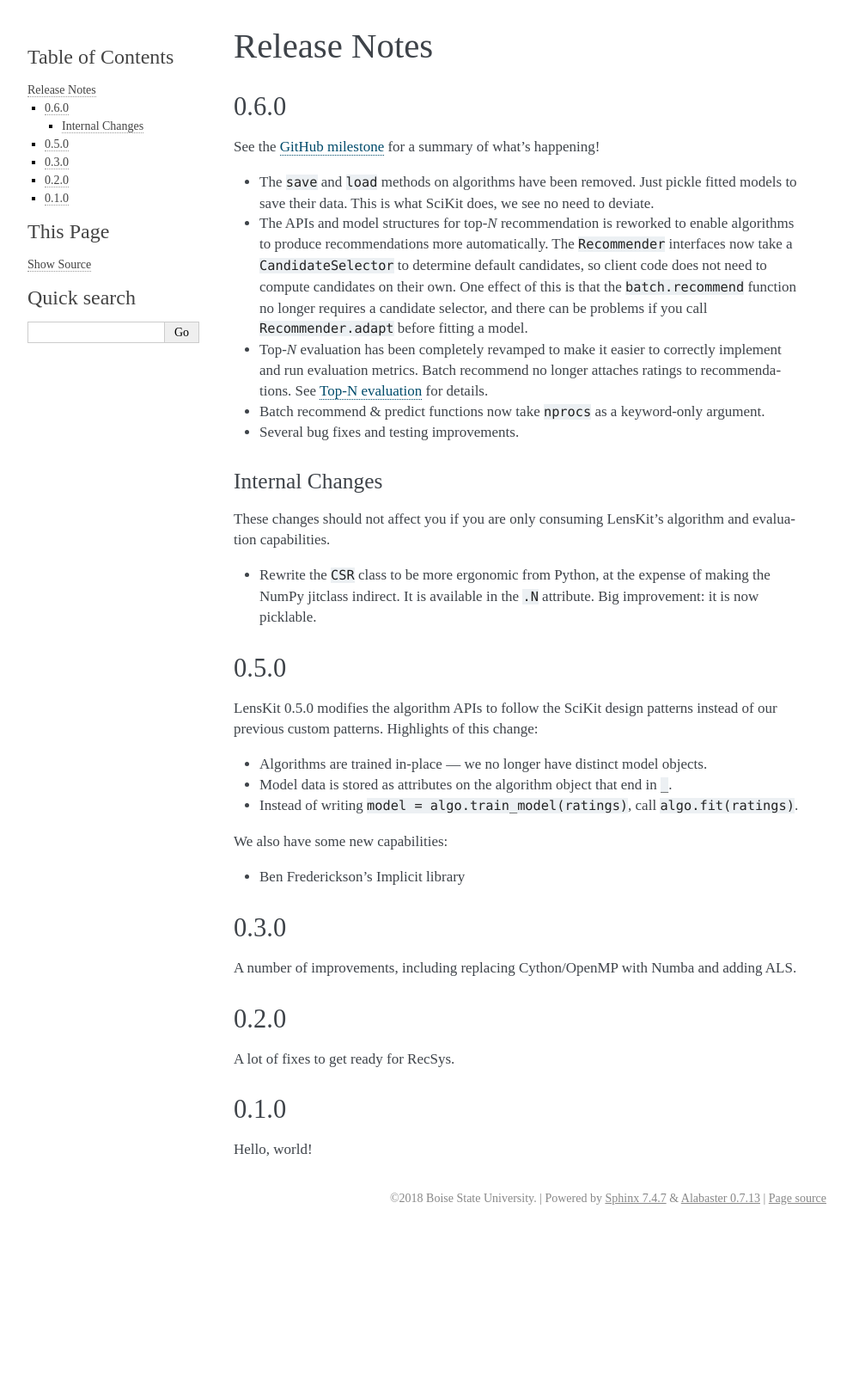
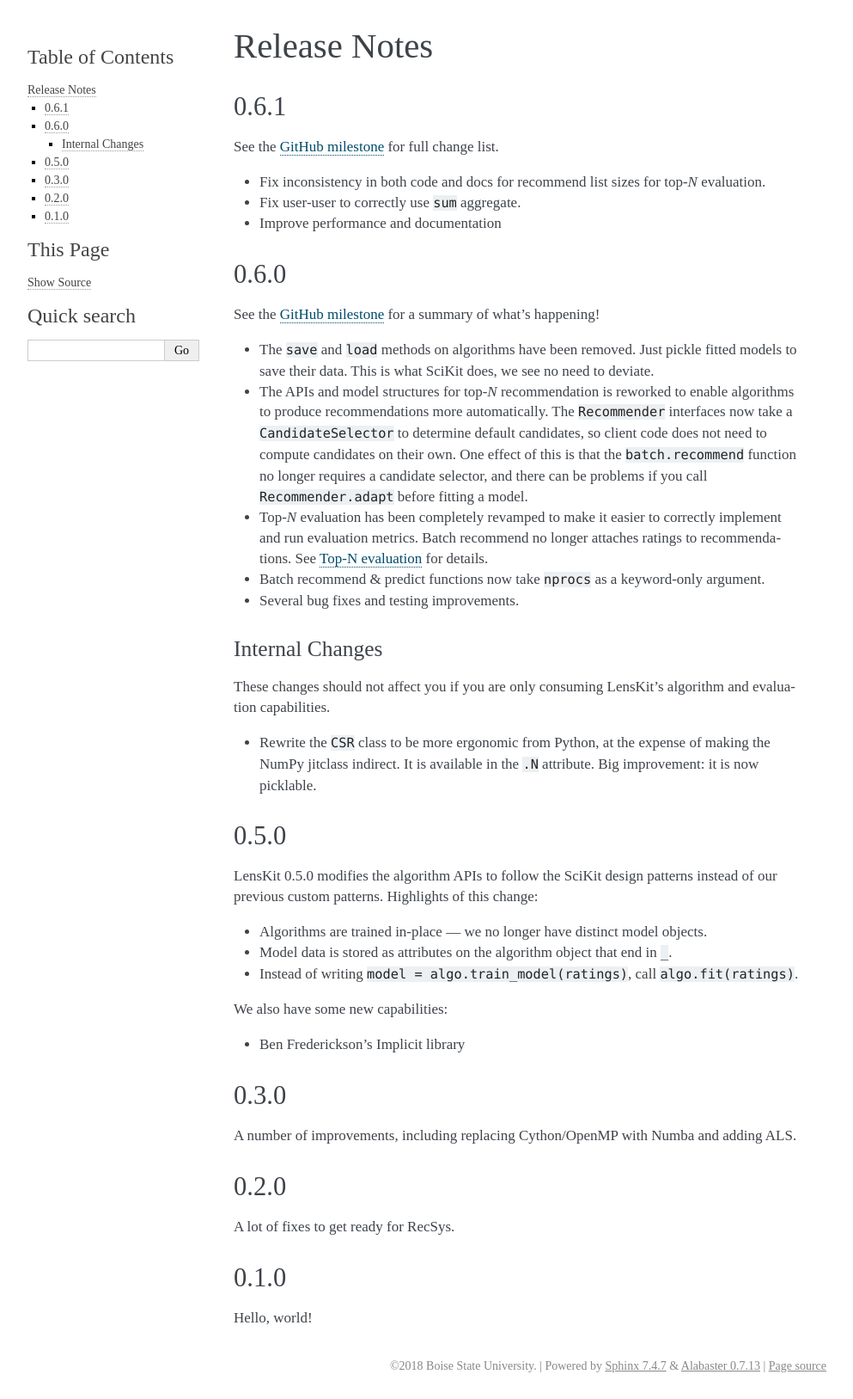
Before and after one commit to lenskit/lkpy, a Sphinx documentation site: the page built from doc/releases.md, in a window 1280 px wide. Shown: the whole page at 86% size, without its empty margins (148-1141 px from the left). Built offline with Sphinx 7.4.7, drawn with Linux system fonts in a browser that asks for light colours; before the commit the page ends 1432 px from its top, so only the background shows below that.

Commit message:
0.6.1 release notes

```diff
--- a/doc/releases.md
+++ b/doc/releases.md
@@ -1,4 +1,12 @@
 # Release Notes
+
+## 0.6.1
+
+See the [GitHub milestone](https://github.com/lenskit/lkpy/milestone/4) for full change list.
+
+- Fix inconsistency in both code and docs for recommend list sizes for top-*N* evaluation.
+- Fix user-user to correctly use `sum` aggregate.
+- Improve performance and documentation
 
 ## 0.6.0
 
```
